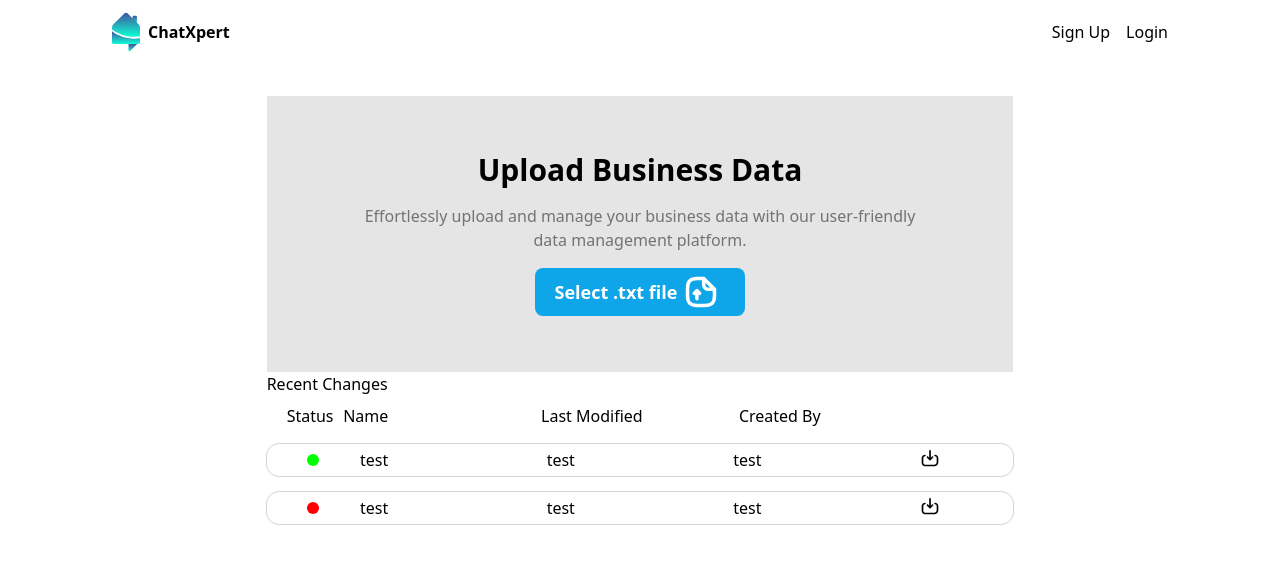
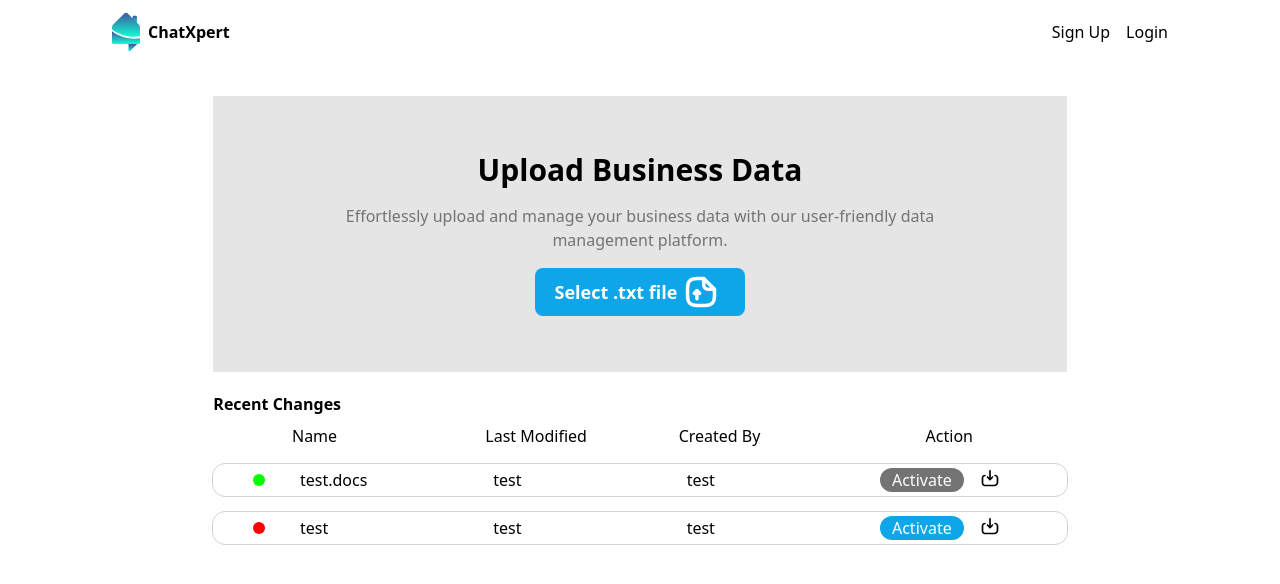
Before and after one commit to ainderew/cap-client, a Next.js app: page /business/data_management in a window 1280 px wide. Shown: the top 584 px of the page. Built offline with nearby package versions, Linux system fonts and the light colour scheme.

Commit message:
changes with data management

```diff
--- a/src/components/filedetail.tsx
+++ b/src/components/filedetail.tsx
@@ -1,5 +1,6 @@
 import Image from 'next/image'
 import React from 'react'
+import Tooltip from './tooltip'
 
 interface FileDetailProps {
   name: string
@@ -10,8 +11,8 @@ interface FileDetailProps {
 
 const FileDetail: React.FC<FileDetailProps> = ({ name, lastmodified, createdby, status }) => {
   return (
-    <div className='my-4 rounded-xl px-10 py-1 outline outline-1 outline-neutral-300'>
-      <ul className='grid grid-cols-[8%_28%_28%_28%_8%]'>
+    <div className='my-4 rounded-xl px-10 py-1  outline outline-1 outline-neutral-300'>
+      <ul className='grid grid-cols-[5%_25%_25%_25%_20%]'>
         <li className='flex items-center'>
           {status ? (
             <div className='h-3 w-3 rounded-full bg-[#00ff00]'></div>
@@ -19,12 +20,21 @@ const FileDetail: React.FC<FileDetailProps> = ({ name, lastmodified, createdby,
             <div className='h-3 w-3 rounded-full bg-[#ff0000]'></div>
           )}
         </li>
-        <li>{name}</li>
-        <li>{lastmodified}</li>
-        <li>{createdby}</li>
-        <li>
-          <div>
-            <Image src='/downloadicon.svg' alt='' width={20} height={20} />
+        <li className='mx-2'>{name}</li>
+        <li className='mx-2'>{lastmodified}</li>
+        <li className='mx-2'>{createdby}</li>
+        <li className='mx-2 flex gap-4'>
+          <button
+            className={`${
+              status ? 'cursor-not-allowed bg-neutral-500' : 'bg-sky-500'
+            } rounded-full px-3 text-white`}
+          >
+            Activate
+          </button>
+          <div className='flex'>
+            <Tooltip label='Download'>
+              <Image src='/downloadicon.svg' alt='' width={20} height={20} />
+            </Tooltip>
           </div>
         </li>
       </ul>
--- a/src/components/filegroup.tsx
+++ b/src/components/filegroup.tsx
@@ -3,17 +3,18 @@ import FileDetail from './filedetail'
 
 const FileGroup: React.FC = () => {
   return (
-    <div>
-      <p className=''>Recent Changes</p>
+    <div className='mt-5'>
+      <p className='font-semibold'>Recent Changes</p>
       <section>
-        <ul className='my-2 grid grid-cols-[8%_28%_28%_28%_8%] px-5'>
-          <li>Status</li>
+        <ul className='my-2 grid grid-cols-[5%_25%_25%_25%_15%_5%] px-10 '>
+          <li></li>
           <li>Name</li>
           <li>Last Modified</li>
           <li>Created By</li>
+          <li className='col-span-2 text-center'>Action</li>
         </ul>
         <div>
-          <FileDetail name='test' lastmodified='test' createdby='test' status={true} />
+          <FileDetail name='test.docs' lastmodified='test' createdby='test' status={true} />
           <FileDetail name='test' lastmodified='test' createdby='test' status={false} />
         </div>
       </section>
--- /dev/null
+++ b/src/components/fileinfo.tsx
@@ -0,0 +1,14 @@
+import React from 'react'
+
+interface FileInfoProps {
+  name: string
+  lastmodified: string
+  createdby: string
+  status: boolean
+}
+
+const FileInfo: React.FC<FileInfoProps> = ({ name, lastmodified, createdby, status }) => {
+  return <div></div>
+}
+
+export default FileInfo
--- a/src/components/tooltip.tsx
+++ b/src/components/tooltip.tsx
@@ -1,14 +1,18 @@
 import React, { type ReactNode } from 'react'
 
-interface Props {
+interface TooltipProps {
   children: ReactNode
   label: string
 }
-function Tooltip ({ children, label }: Props): JSX.Element {
-  return <div className='w-auto h-auto group'>
-    <div className="absolute hidden bg-gray-500 text-white px-2 py-1 text-xs group-hover:flex">{label}</div>
-    {children}
-  </div>
+const Tooltip: React.FC<TooltipProps> = ({ children, label }): JSX.Element => {
+  return (
+    <div className='group h-auto w-auto'>
+      <div className='absolute hidden translate-x-5 bg-gray-500 px-2 py-1 text-xs text-white group-hover:flex'>
+        {label}
+      </div>
+      {children}
+    </div>
+  )
 }
 
 export default Tooltip
--- a/src/pages/business/data_management.tsx
+++ b/src/pages/business/data_management.tsx
@@ -7,7 +7,7 @@ const DataManagement: React.FC = () => {
   return (
     <div className=' flex flex-col items-center'>
       <NavBar />
-      <div className='w-7/12'>
+      <div className='w-8/12'>
         <UploadSection />
         <FileGroup />
       </div>
```
